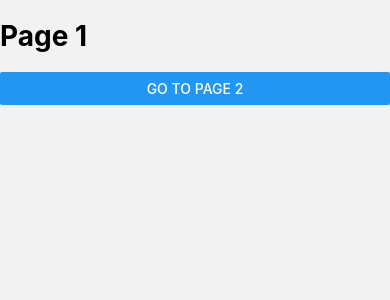
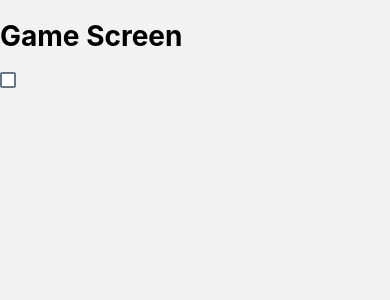
Before and after one commit to XanderMcGowan/roadtrip-game, a React Native app: screen /Page1 in a window 390 px wide. Shown: the top 300 px of the page. Built offline with nearby package versions, Linux system fonts and the light colour scheme.

Commit message:
added checkbox win functionality

```diff
--- a/screens/Page1Screen.js
+++ b/screens/Page1Screen.js
@@ -1,22 +1,30 @@
 import React, {useState} from 'react';
-import { View, Button, Text } from 'react-native';
+import { View, Button, Text, CheckBox } from 'react-native';
 
 
 const Page1Screen = ({ navigation }) => {
-  const [dataGrandchild, setDataFromGrandchild] = useState('');
 
+  const [isChecked, setChecked] = useState(false);
+
+  const handleCheckBoxChange = () => {
+    setChecked(!isChecked);
+    if (!isChecked) {
+      navigation.navigate('Page2');
+    }
+  };
 
 
   return (
     <View>
         <Text>
 
-        <h1>Page 1</h1>
+        <h1>Game Screen</h1>
         </Text>
-      <Button
+        <CheckBox value={isChecked} onValueChange={handleCheckBoxChange} />
+      {/* <Button
         title="Go to Page 2"
         onPress={() => navigation.navigate('Page2')}
-      />
+      /> */}
     </View>
   );
 };
--- a/screens/Page2Screen.js
+++ b/screens/Page2Screen.js
@@ -6,7 +6,7 @@ const Page2Screen = ({ navigation }) => {
     <View>
         <Text>
 
-        <h1>Page 2</h1>
+        <h1>Win Screen</h1>
         </Text>
       <Button
         title="You won"
```
